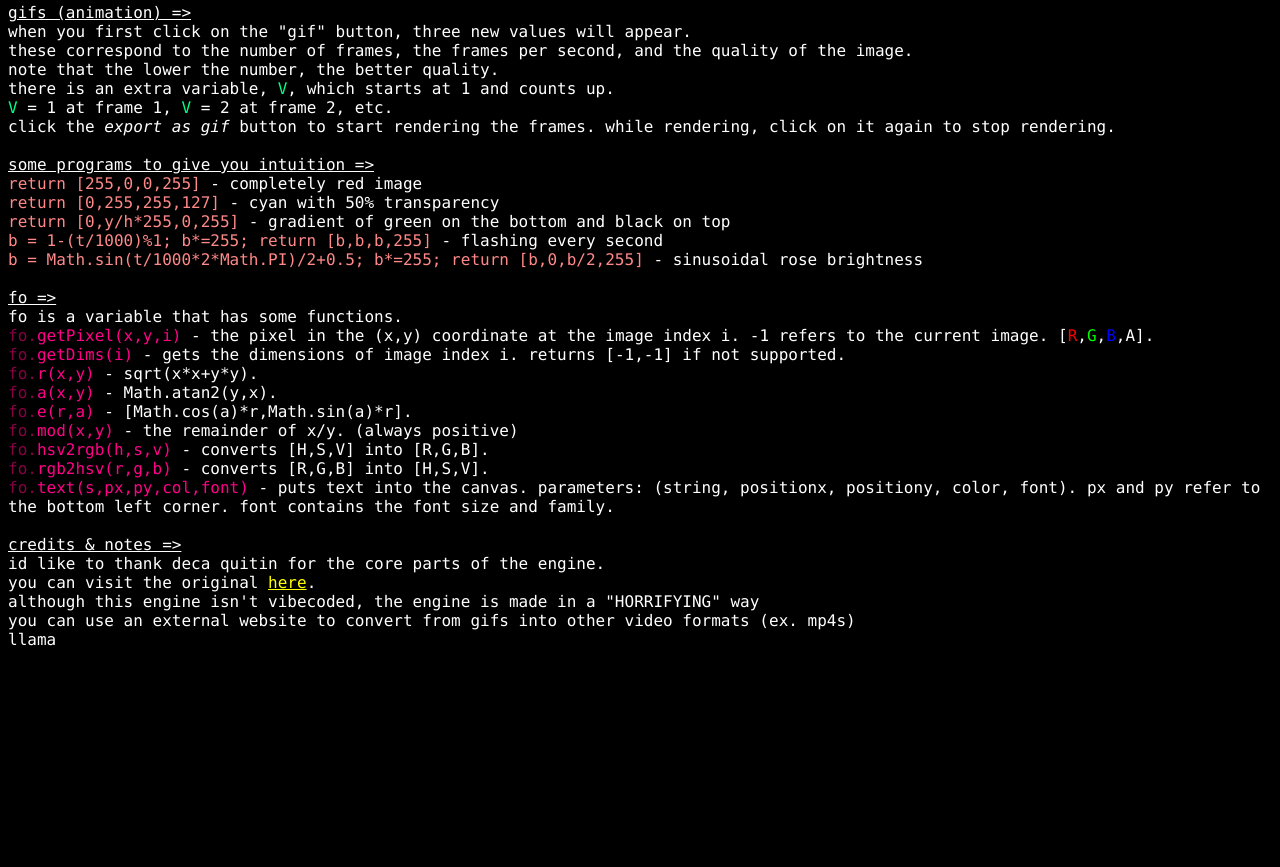
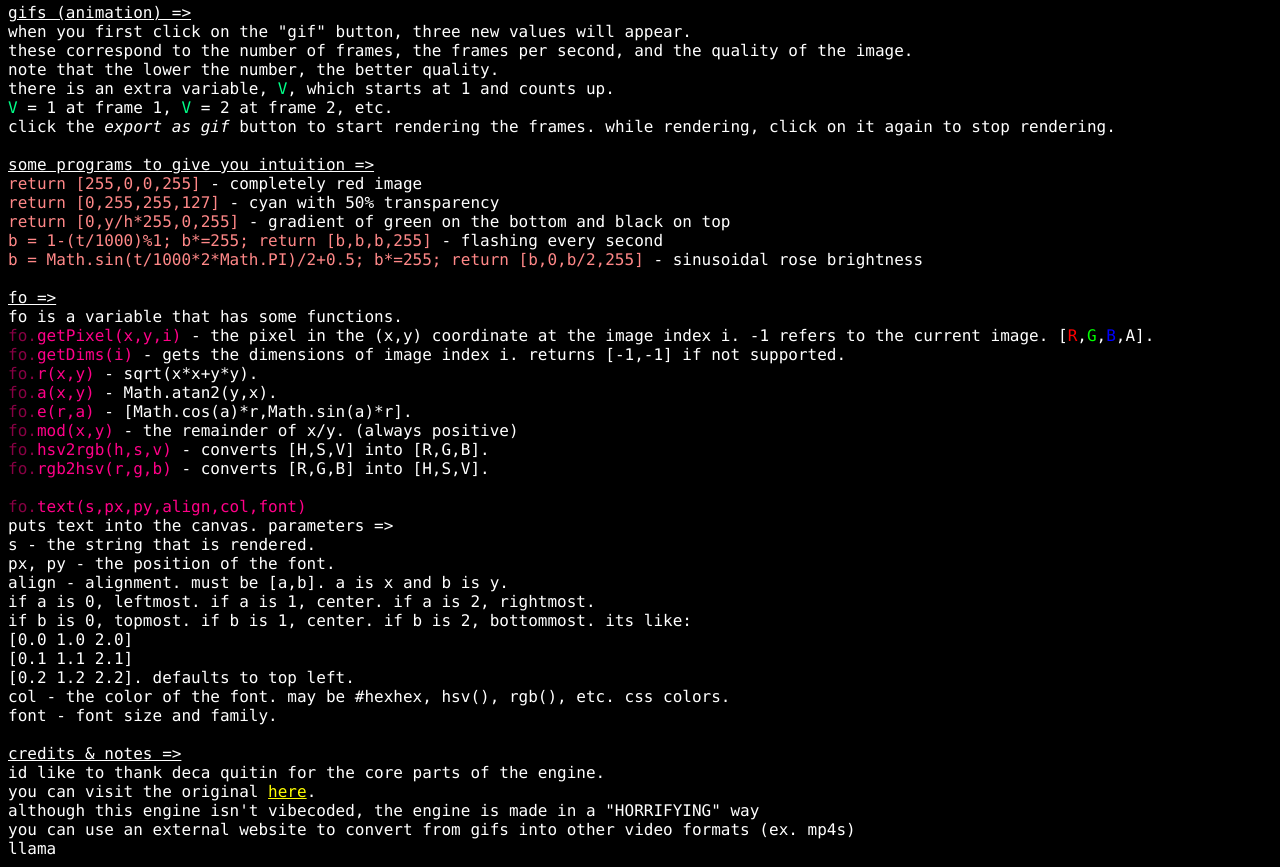
Before and after one commit to crust-ulum/Fogulum, a plain HTML site: page index.html in a window 1280 px wide. Shown: the part 1303-2170 px from the top of the page. Before the commit the page ends 1961 px from the top, so only its background shows below. Drawn offline with Linux system fonts and the light colour scheme.

Commit message:
1.(7/2).4 text update

```diff
--- a/index.html
+++ b/index.html
@@ -10,7 +10,7 @@ document.body.setAttribute("style","background-color:black")
 
 e = document.createElement("div")
 e.setAttribute("style","font-family:\"Consolas\",monospace;color:white;font-size:30px")
-e.textContent = "Fogulum 1.(3 and a half).3"
+e.textContent = "Fogulum 1.(3 and a half).4"
 
 document.body.appendChild(e)
 
@@ -231,7 +231,19 @@ fo is a variable that has some functions.
 <font color="#804">fo.</font><font color="#f08">mod(x,y)</font> - the remainder of x/y. (always positive)
 <font color="#804">fo.</font><font color="#f08">hsv2rgb(h,s,v)</font> - converts [H,S,V] into [R,G,B].
 <font color="#804">fo.</font><font color="#f08">rgb2hsv(r,g,b)</font> - converts [R,G,B] into [H,S,V].
-<font color="#804">fo.</font><font color="#f08">text(s,px,py,col,font)</font> - puts text into the canvas. parameters: (string, positionx, positiony, color, font). px and py refer to the bottom left corner. font contains the font size and family.
+
+<font color="#804">fo.</font><font color="#f08">text(s,px,py,align,col,font)</font>
+puts text into the canvas. parameters =>
+s - the string that is rendered.
+px, py - the position of the font.
+align - alignment. must be [a,b]. a is x and b is y.
+if a is 0, leftmost. if a is 1, center. if a is 2, rightmost.
+if b is 0, topmost. if b is 1, center. if b is 2, bottommost. its like:
+[0.0     1.0     2.0]
+[0.1     1.1     2.1]
+[0.2     1.2     2.2]. defaults to top left.
+col - the color of the font. may be #hexhex, hsv(), rgb(), etc. css colors.
+font - font size and family.
 
 <r style="text-decoration:underline">credits & notes =></r>
 id like to thank deca quitin for the core parts of the engine.
@@ -640,12 +652,13 @@ fo.rgb2hsv = (r,g,b) => {
     let d = cM-Math.min(r_,g_,b_)
     return [(d==0?0:cM==r_?60*(fo.mod((g_-b_)/d,6)):cM==g_?60*((b_-r_)/d+2):cM==b_?60*((r_-g_)/d+4):0),(cM==0?0:d/cM),cM]
 }
-fo.text = (s,px,py,col,font) => {
+fo.text = (s,px,py,align,col,font) => {
     ff.fillStyle = col || "#ffffff"
     ff.font = font || "20px \"Consolas\", monospace"
+    ff.textBaseline = ["top","middle","alphabetic"][(align||[0,0])[1]]
+    ff.textAlign = ["left","center","right"][(align||[0,0])[0]]
     ff.fillText(s,px,py)
 }
-
 
 
 
```
